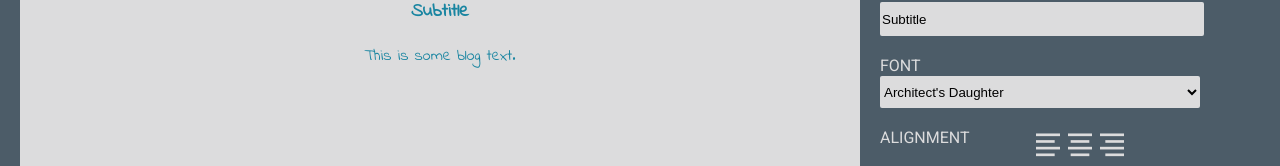
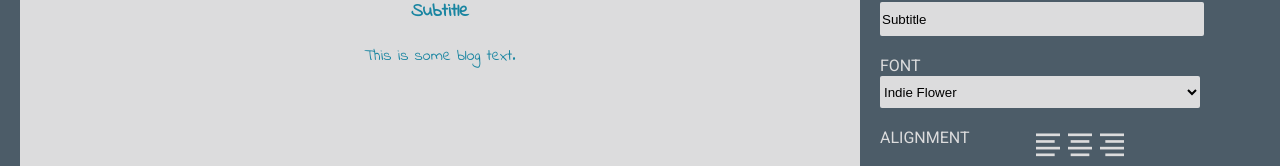
Before and after one commit to Jake-Doherty/react-blog-builder, a React (Create React App) app: page / in a window 1280 px wide. Shown: the part 152-318 px from the top of the page. Built offline with nearby package versions, Linux system fonts and the light colour scheme; a web font is replaced by a local one.

Commit message:
-> font var to select & setter to change listener

```diff
--- a/src/components/Editor/Editor.js
+++ b/src/components/Editor/Editor.js
@@ -2,10 +2,11 @@ import React from 'react';
 
 import './Editor.css';
 
-export default function Editor({ title, setTitle, subTitle, setSubTitle }) {
+export default function Editor({ title, setTitle, subTitle, setSubTitle, font, setFont }) {
   const handleChange = (event) => {
     event.target.name === 'title' && setTitle(event.target.value);
     event.target.name === 'subtitle' && setSubTitle(event.target.value);
+    event.target.name === 'font' && setFont(event.target.value);
   };
 
   return (
@@ -19,7 +20,7 @@ export default function Editor({ title, setTitle, subTitle, setSubTitle }) {
         <label>Subtitle</label>
       </div>
       <div className="form-control">
-        <select>
+        <select name="font" value={font} onChange={handleChange}>
           <option value="architect">{"Architect's Daughter"}</option>
           <option value="comforter">Comforter</option>
           <option value="fredoka">Fredoka</option>
```
